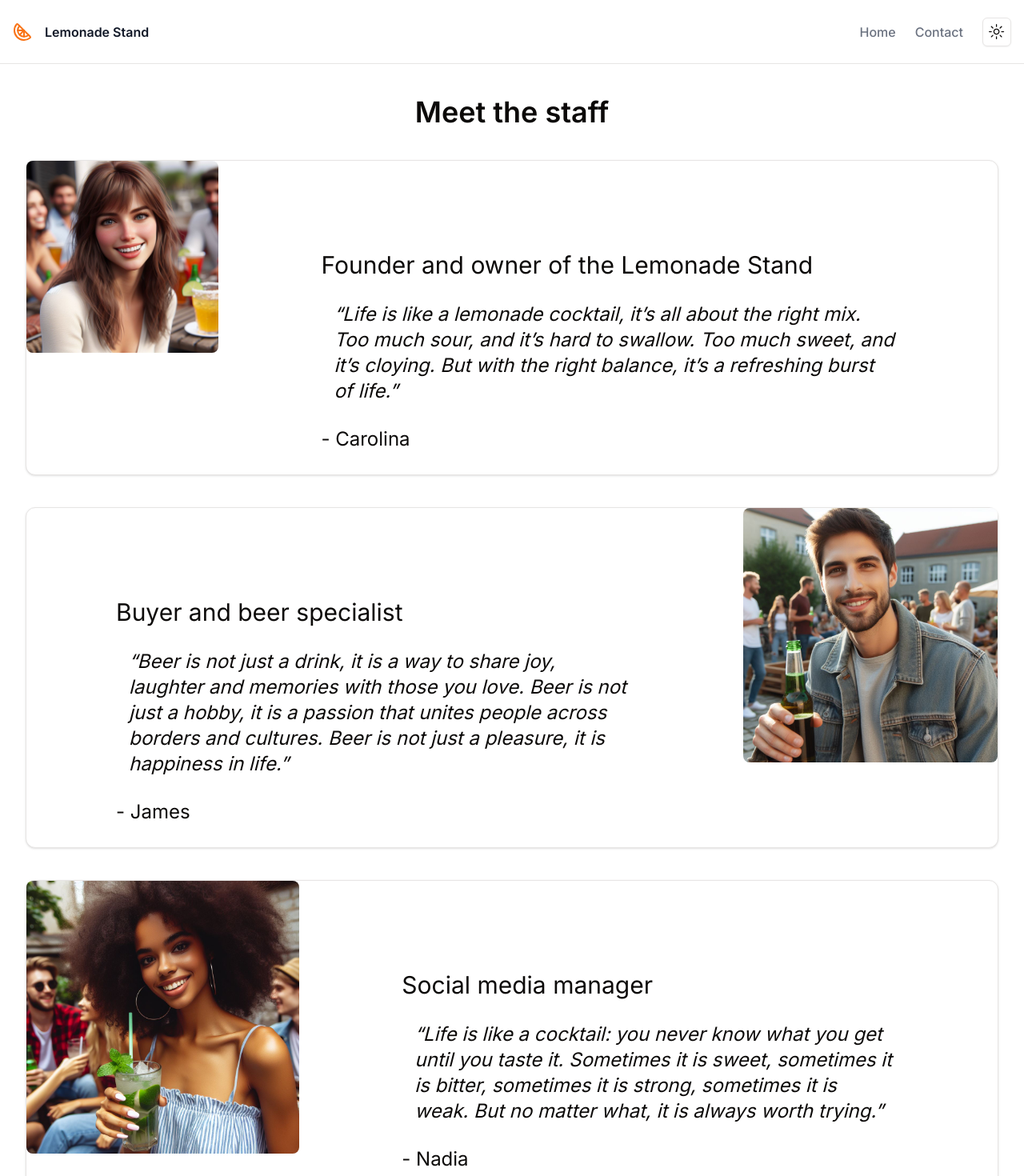
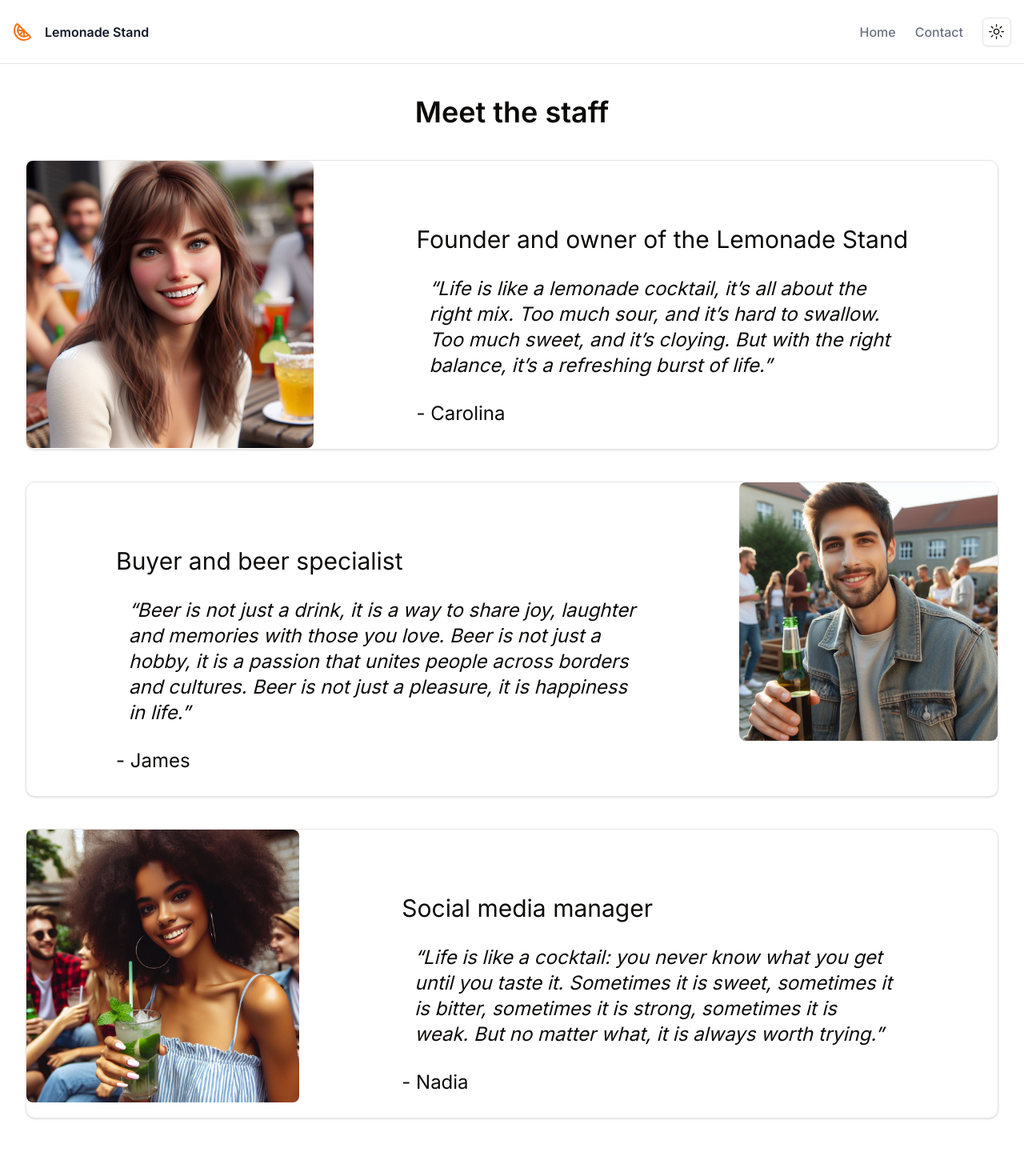
Before and after one commit to emmabang-dat/LemonadeStand, a Next.js app: page /contact in a window 1280 px wide. Shown: the top 1470 px of the page at 80% size. After the commit the page ends 1438 px from the top, so only its background shows below. Built offline with nearby package versions, Linux system fonts and the light colour scheme.

Commit message:
Update image layout and text spacing

```diff
--- a/src/app/contact/page.tsx
+++ b/src/app/contact/page.tsx
@@ -16,6 +16,7 @@ function Contact() {
                 <Image
                   alt="lady drinking lemonade"
                   src="/lady.jpg"
+                  layout="responsive"
                   className="object-cover rounded-lg"
                   height={400}
                   width={600}
@@ -23,7 +24,7 @@ function Contact() {
               </div>
 
               <div className="">
-                <p className="pt-12 pl-8 text-xl xl:pt-28 xl:pl-28 xl:text-3xl">
+                <p className="pt-12 pl-8 text-xl xl:pt-20 xl:pl-28 xl:text-3xl">
                   Founder and owner of the Lemonade Stand
                 </p>
                 <p className="pt-7 px-12 text-xl xl:px-32 xl:text-2xl italic">
@@ -41,7 +42,7 @@ function Contact() {
           <Card className="m-8">
             <CardContent className="p-0 flex">
               <div className="">
-                <p className="pt-12 pl-8 text-xl xl:pt-28 xl:pl-28 xl:text-3xl">
+                <p className="pt-12 pl-8 text-xl xl:pt-20 xl:pl-28 xl:text-3xl">
                   Buyer and beer specialist
                 </p>
                 <p className="pt-7 px-12 text-xl xl:px-32 xl:text-2xl italic">
@@ -54,14 +55,14 @@ function Contact() {
                   - James
                 </p>
               </div>
-              <div className="ml-4">
+              <div className="">
                 <Image
                   alt="man with beer"
                   layout="responsive"
                   className="object-cover rounded-lg"
                   src="/man.jpg"
-                  width="600"
-                  height="400"
+                  height={400}
+                  width={600}
                 />
               </div>
             </CardContent>
@@ -74,12 +75,12 @@ function Contact() {
                   layout="responsive"
                   className="object-cover rounded-lg"
                   src="/winelady.jpg"
-                  width="600"
-                  height="400"
+                  height={400}
+                  width={600}
                 />
               </div>
               <div className="">
-                <p className="pt-12 pl-8 text-xl xl:pt-28 xl:pl-28 xl:text-3xl">
+                <p className="pt-12 pl-8 text-xl xl:pt-20 xl:pl-28 xl:text-3xl">
                   Social media manager
                 </p>
                 <p className="pt-7 px-12 text-xl xl:px-32 xl:text-2xl italic">
```
